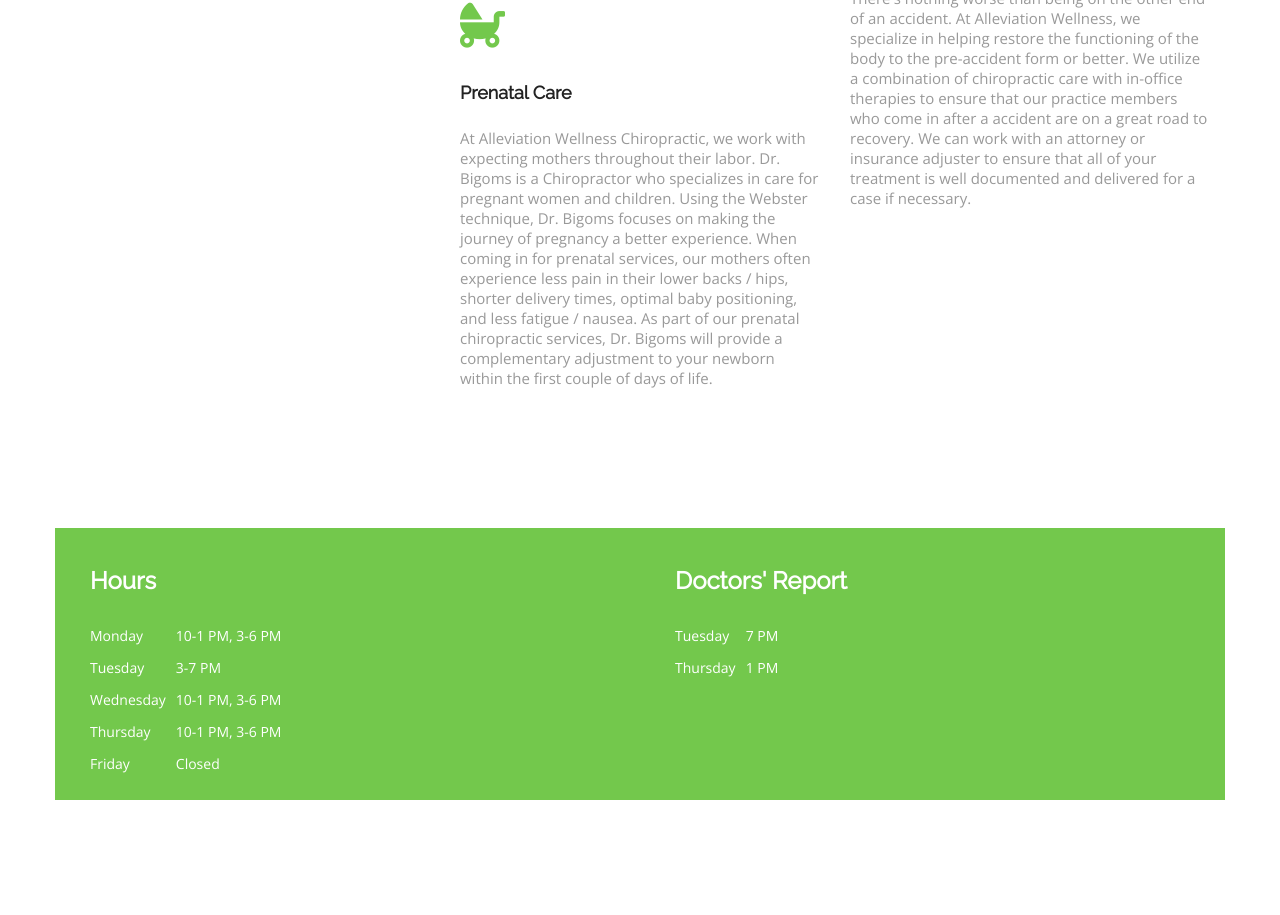
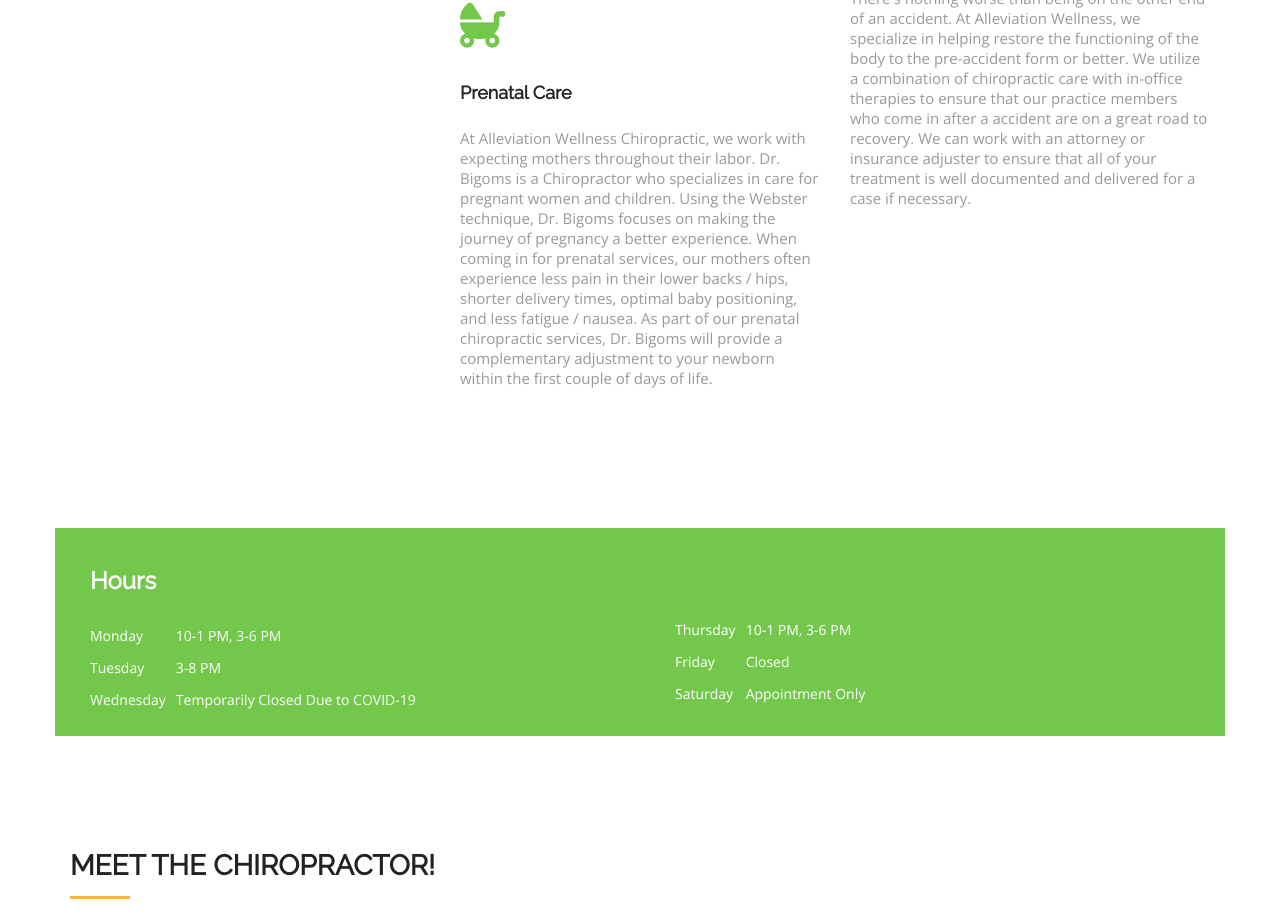
Before and after one commit to dpaster52/gh-pages, a website: page index.html in a window 1280 px wide. Shown: the part 1212-2127 px from the top of the page. Drawn offline with nearby package versions, Linux system fonts and the light colour scheme; a web font is replaced by a local one.

Commit message:
Updated hours

```diff
--- a/index.html
+++ b/index.html
@@ -97,7 +97,7 @@
                 </div> -->
                 <div class="banner-text text-center">
                   <h3 style="color:white">Family oriented business looking to improve the community and promote health in Douglas county.</h3>
-                  <a href="#contact" class="btn btn-appoint">Make an Appointment.</a>
+                  <a href="#contact" class="btn btn-appoint">Make an Appointment</a>
                 </div>
                 <!-- <div class="overlay-detail text-center">
                   <a href="#service"><i class="fa fa-angle-down"></i></a>
@@ -200,12 +200,22 @@
                   </tr>
                   <tr>
                     <td>Tuesday</td>
-                    <td>3-7 PM</td>
+                    <td>3-8 PM</td>
                   </tr>
                   <tr>
                     <td>Wednesday</td>
-                    <td>10-1 PM, 3-6 PM</td>
+                    <td>Temporarily Closed Due to COVID-19</td>
                   </tr>
+                </tbody>
+              </table>
+            </div>
+          </div>
+          <div class="col-sm-6 mt-boxy-3">
+            <div class="mt-boxy-color"></div>
+            <div class="time-info">
+              <h3></h3>
+              <table style="margin: 30px 0px 0px;">
+                <tbody>
                   <tr>
                     <td>Thursday</td>
                     <td>10-1 PM, 3-6 PM</td>
@@ -214,22 +224,9 @@
                     <td>Friday</td>
                     <td>Closed</td>
                   </tr>
-                </tbody>
-              </table>
-            </div>
-          </div>
-          <div class="col-sm-6">
-            <div class="medi-info">
-              <h3>Doctors' Report</h3>
-              <table style="margin: 8px 0px 0px;">
-                <tbody>
                   <tr>
-                    <td>Tuesday</td>
-                    <td>7 PM</td>
-                  </tr>
-                  <tr>
-                    <td>Thursday</td>
-                    <td>1 PM</td>
+                    <td>Saturday</td>
+                    <td>Appointment Only</td>
                   </tr>
                 </tbody>
               </table>
```
